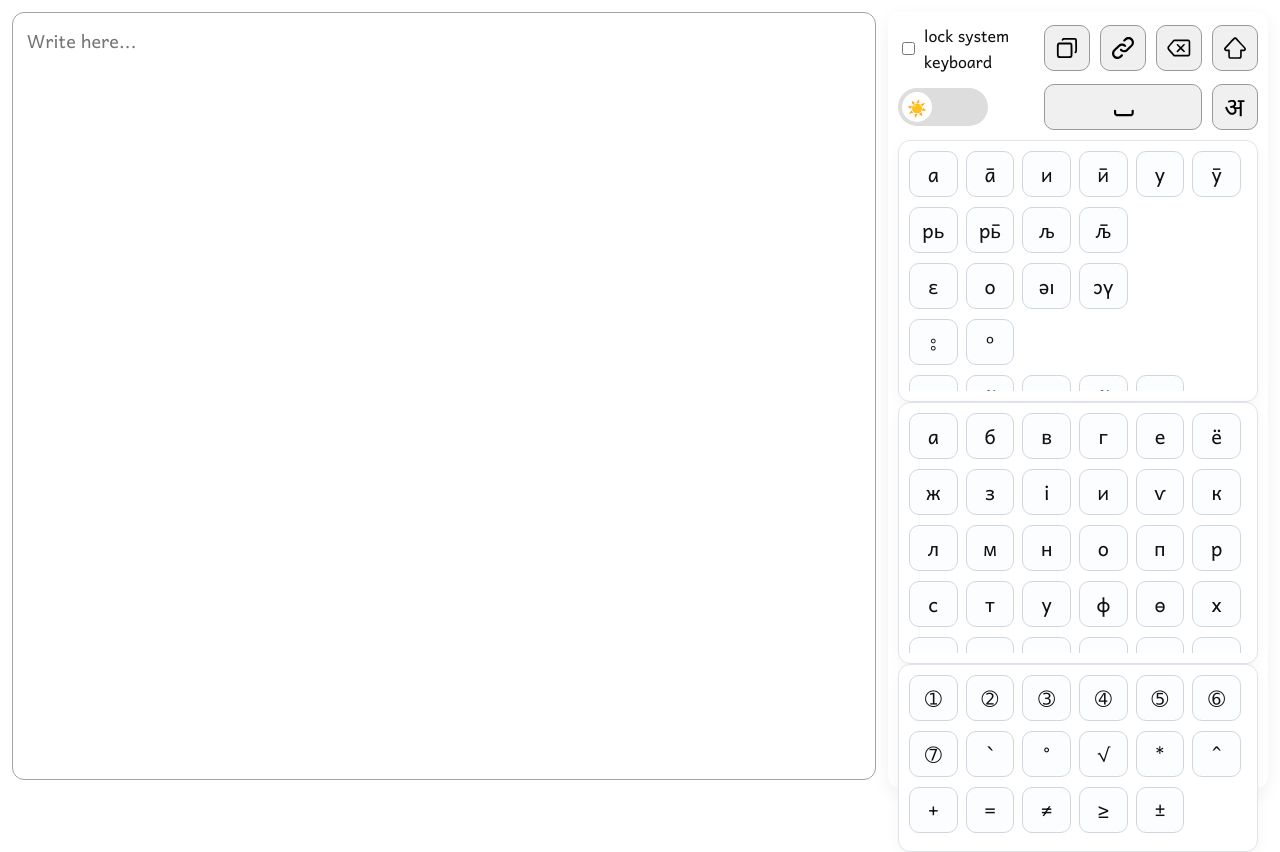
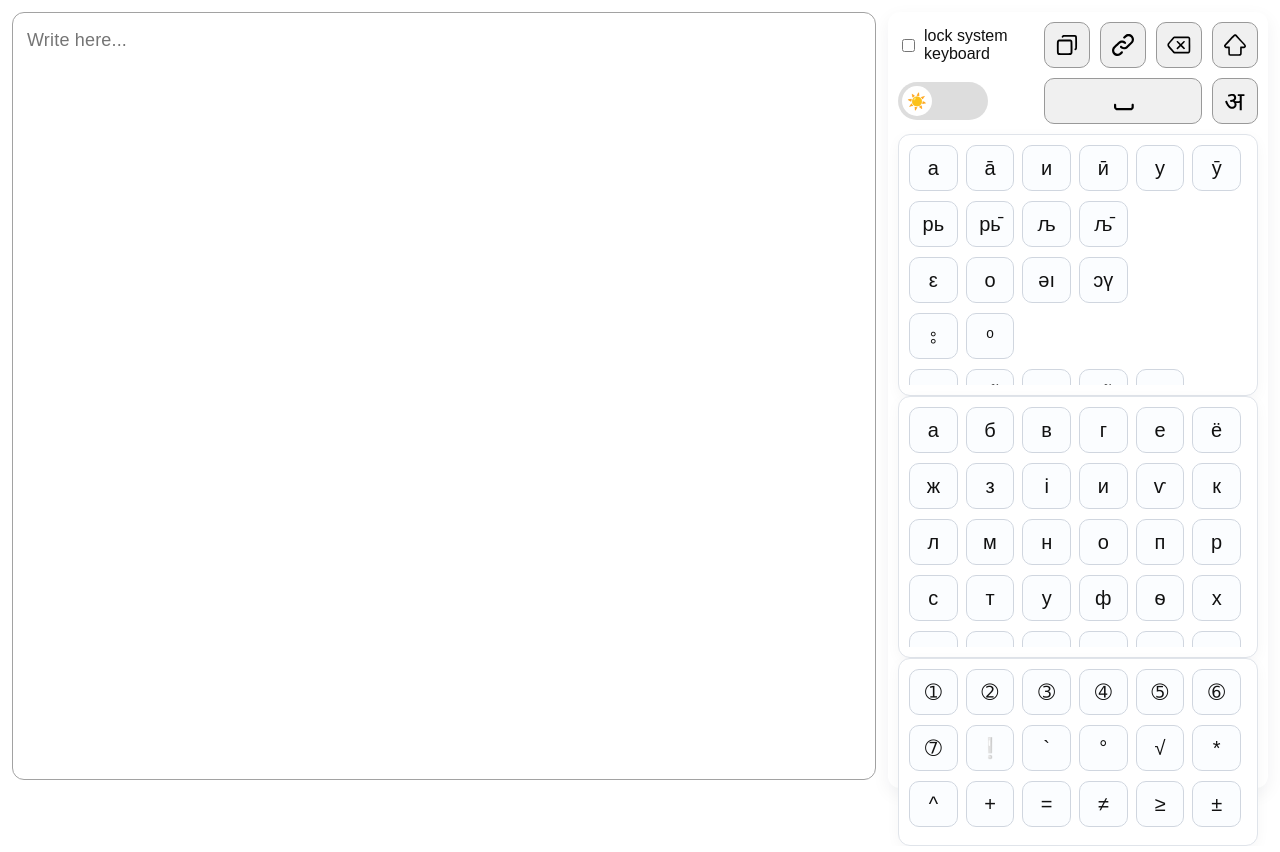
Before and after one commit to Raviiik/-webKeyboardPC, a plain HTML site: page index.html in a window 1280 px wide. Drawn offline with Linux system fonts and the light colour scheme.

Commit message:
Correct font-face and update font application
Fix font-face declaration and update font application logic for Devanagari text.

```diff
--- a/index.html
+++ b/index.html
@@ -5,7 +5,7 @@
   <meta name="viewport" content="width=device-width, initial-scale=1, viewport-fit=cover" />
   <title>Sanscrit_Keybard</title>
   <style>
-    @font-face { font-family: 'Andika'; src: url('./fonts/Andika-Regular.ttf') format('truetype'); font-weight: normal; font-style: normal; }
+    @font-face { font-family: 'Andika'; src: url('./fonts/Andika-Regular.ttf')  format('truetype') format('truetype'); font-weight: normal; font-style: normal; }
     :root { --kbd-width: 360px; --gap: 8px; --key-height: 46px; }
     html, body { height: 100%; margin: 0; font-family: 'Andika', Inter, "Segoe UI", Roboto, Arial, sans-serif; background: #f5f7fa; color: #111; }
     * { font-family: 'Andika', sans-serif !important; }
@@ -20,6 +20,17 @@
     .btn.toggle-active { background: #e8fff0; border-color: #58b16a; }
     .status { font-size: 13px; color: inherit; }
     .small { font-size: 12px; opacity: .85; }
+
+
+@font-face {
+  font-family: 'SanskritFont';
+  src: url('./fonts/L_Shobhika-Regular.ttf') format('truetype');
+  font-weight: 400;
+  font-style: normal;
+  font-display: swap;
+}
+
+
 
     .block {
       display: flex;
@@ -566,7 +577,7 @@ body.dark .block::before {
       ['ц','ч','ш','щ','ъ','ы'],
       ['ь','э','ю','я','ѣ'],
       ['!',',','.','…',':',';'],
-      ['?','¿','⸮','‘','’','❕'],
+      ['?','¿','⸮','‘','’'],
       ['„','“','«','»','‹','›'],
       ['-','—','_','(',')'],
       ['1','2','3','4','5','6'],
@@ -574,43 +585,46 @@ body.dark .block::before {
     ],
     [
       ['➀','➁','➂','➃','➄','➅'],
-      ['➆','`','°','√','*','^'],
-      ['+','=','≠','≥','±'],
+      ['➆', '❕', '`','°','√','*'],
+      ['^','+','=','≠','≥','±'],
       ['~','≈','|','/'],
       ['[',']','{','}','<','>'],
-      ['←','→','↓','↑','↙️','↗️']
+      ['←','→','↓','↑','↙','↗']
     ]
   ];
 
 
 const KEYS_ALT_DEF = [
-
   ['अ','आ','इ','ई','उ','ऊ'],
-  ['ऋ','ॠ','ऌ','ॡ','ए','ऐ'],
-  ['ओ','औ'],
-  ['क','ख','ग','घ','ङ','च'],
-  ['ड','ढ','ण','त','थ','द'],
-  ['ध','न','प','फ','ब','भ'],
-  ['म','य','र','ल','ळ','ऴ'],
-  ['व','श','ष','स','ह','क्ष'],
-  ['त्र','ज्ञ'],
-  ['ो','ौ','ः','ं'],
-  ['ृ','ॄ','ॢ','ॣ','े','ै'],
-  ['्','ा','ि','ी','ु','ू'],
+  ['ऋ','ॠ','ऌ','ऌ२'],
+  ['ए','ऐ','ओ','औ'],
+  ['क','ख','ग','घ','ङ'],
+  ['च','छ','ज','झ','ञ'],
+  ['ट','ठ','ड','ढ','ण'],
+  ['त','थ','द','ध','न'],
+  ['प','फ','ब','भ','म'],
+  ['य','र','ल','व'],
+  ['श','ष','स'],
+  ['ह','ळ','क्ष'],
+  [' ो',' ौ',' ः',' ं'],
+  [' ृ',' ॄ',' ॢ',' ॣ',' े',' ै'],
+  ['्','ा',' ि',' ी',' ु',' ू'],
   ['०','१','२','३','४','५'],
   ['६','७','८','९'],
   ['।','॥']
-
 ];
 
 
-
+  function containsDevanagari(str) {
+    if (!str) return false;
+    return /[\u0900-\u097F\uA8E0-\uA8FF\u1CD0-\u1CFF]/.test(String(str));
+  }
 
   const KEYS_BLOCKS_SET1 = KEYS_DEF;
   const KEYS_BLOCKS_SET2 = [
     KEYS_ALT_DEF.slice(0,9),
-    KEYS_ALT_DEF.slice(9,12),
-    KEYS_ALT_DEF.slice(12,15)
+    KEYS_ALT_DEF.slice(11,14),
+    KEYS_ALT_DEF.slice(14,17)
   ];
 
   const CAPS_MAP = new Map([
@@ -898,6 +912,15 @@ function applyTheme() { try { document.body.classList.toggle('dark', !!darkOn);
               btn.innerHTML = '<span class="key-main" aria-hidden="true">' + (mainText || '') + '</span><span class="binding-badge"></span>';
               btn.dataset.value = val;
 
+              try {
+                const mainSpan = btn.querySelector('.key-main');
+                if (mainSpan && containsDevanagari(val)) {
+                mainSpan.style.setProperty('font-family', "'SanskritFont', 'Andika', sans-serif", 'important');
+              } else if (mainSpan) {
+                mainSpan.style.removeProperty('font-family');
+              }
+              } catch (e) { console.error('apply font to key error', e); }
+
               let longTimer = null;
               const LONG_MS = 700;
 
@@ -962,6 +985,21 @@ function applyTheme() { try { document.body.classList.toggle('dark', !!darkOn);
 
 
   let blocksDefs = KEYS_BLOCKS_SET1;
+
+function updateMainTextFontByContent() {
+  try {
+    if (!mainText) return;
+    if (containsDevanagari(mainText.value)) {
+      mainText.style.setProperty('font-family', "'SanskritFont', 'Andika', sans-serif", 'important');
+    } else {
+      mainText.style.removeProperty('font-family');
+    }
+  } catch (e) {}
+}
+
+
+mainText && mainText.addEventListener('input', updateMainTextFontByContent, { passive: true });
+updateMainTextFontByContent();
 
   function renderAll(){
     try{
```
